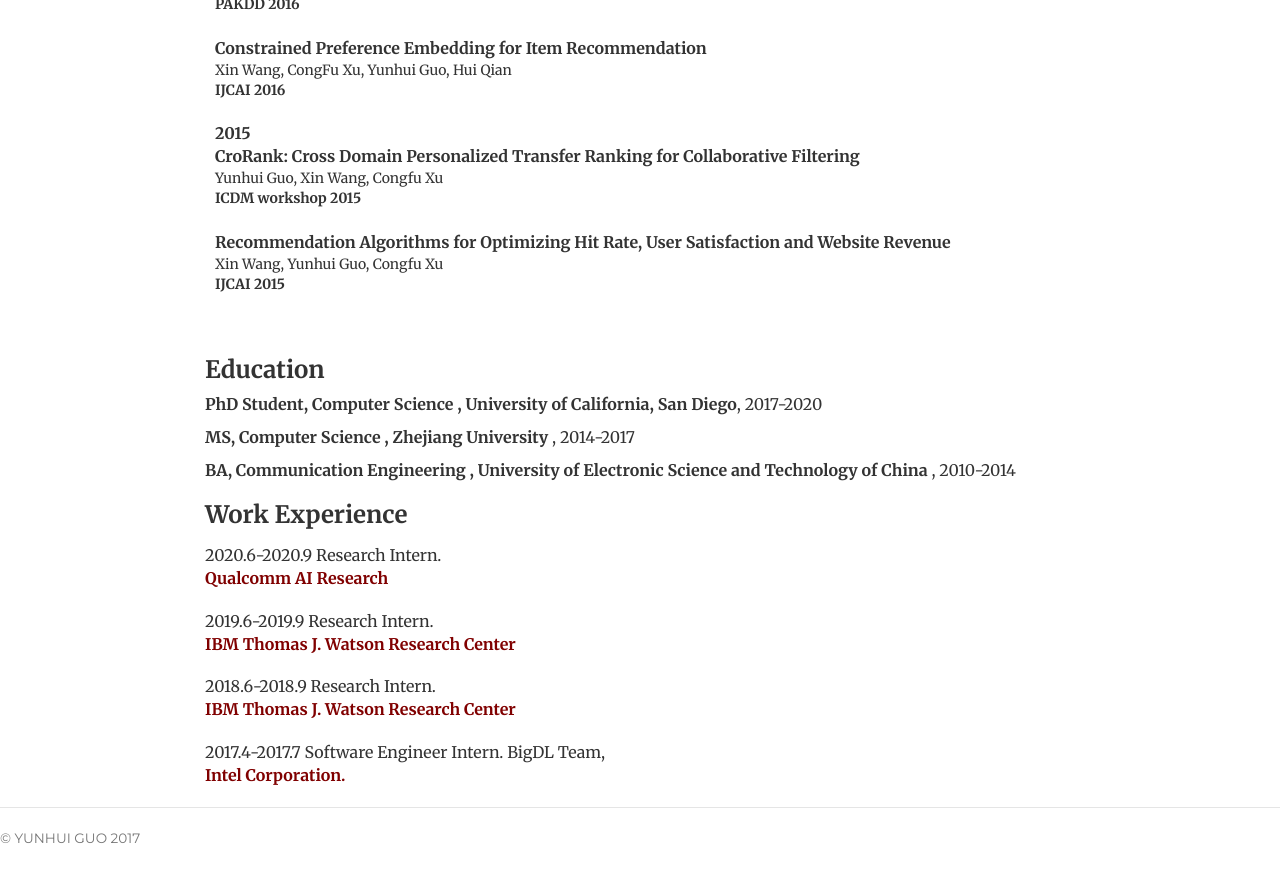
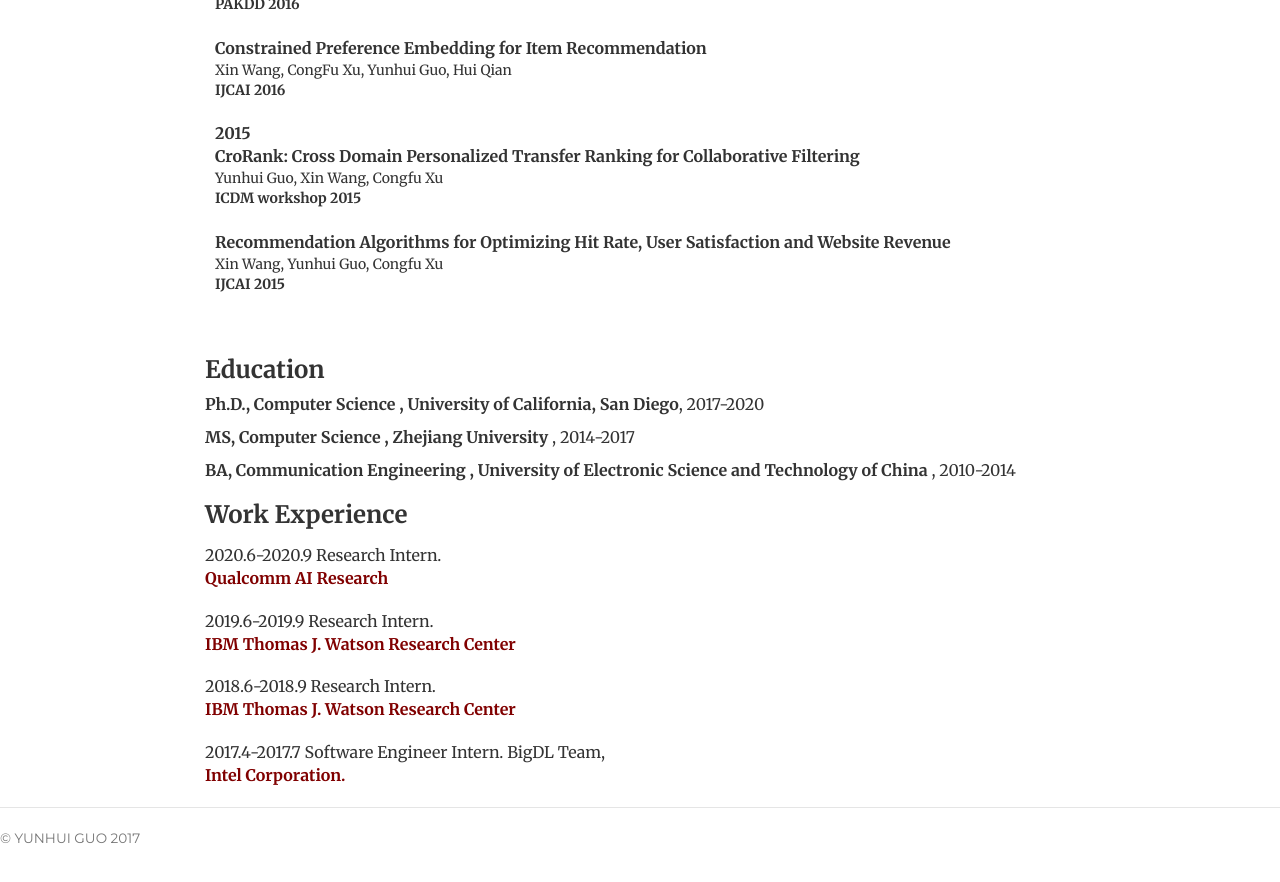
Before and after one commit to yunhuiguo/yunhuiguo.github.io, a Jekyll site: the page built from index.html, in a window 1280 px wide and 900 px high, scrolled down 1577 px. Shown: the top 882 px of the window. Built offline with Jekyll 4.4.1, drawn with Linux system fonts in a browser that asks for light colours.

Commit message:
Update index.html

```diff
--- a/index.html
+++ b/index.html
@@ -104,7 +104,7 @@ description: Yunhui Guo
 </div>
 
 	<h3>Education</h3>
-	<p><strong>PhD Student, Computer Science , University of California, San Diego</strong>, 2017-2020</p>
+	<p><strong>Ph.D., Computer Science , University of California, San Diego</strong>, 2017-2020</p>
 
 	<p><strong>MS, Computer Science , Zhejiang University </strong>, 2014-2017</p>
 
```
